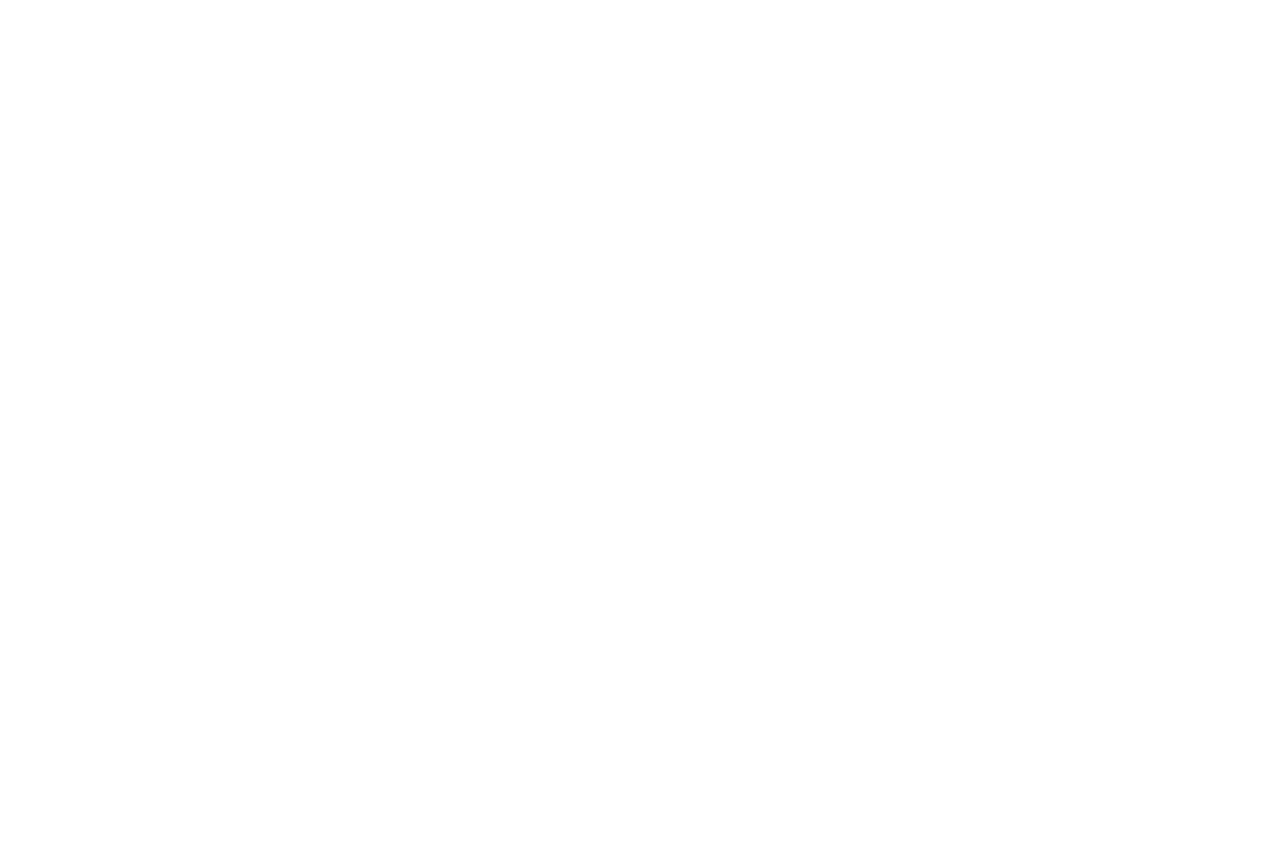
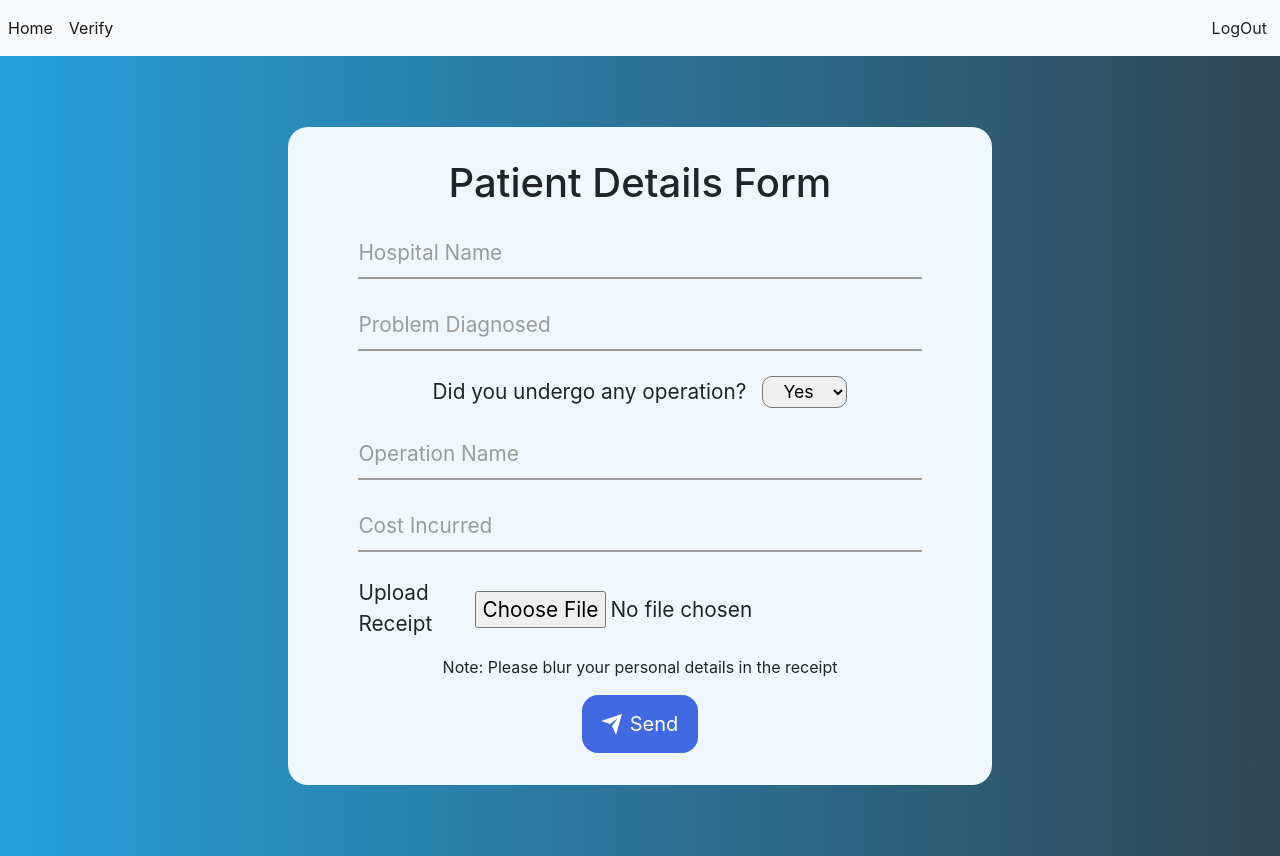
Before and after one commit to Ansfred/Smart-India-Hackathon, a React (Create React App) app in the folder front-end/: page /add in a window 1280 px wide. Before the commit this address had no page. Before the commit the page ends 800 px from the top, so only its background shows below. Built offline with nearby package versions, Linux system fonts and the light colour scheme.

Commit message:
Patient Form now sends the data to the backend

```diff
--- a/front-end/src/App.js
+++ b/front-end/src/App.js
@@ -12,7 +12,7 @@ function App() {
   return (
     <Router>
       <div className="App">
-        {!loginStatus ? (
+        {loginStatus ? (
           <Routes>
             <Route path="/" element={<LandingPage />}></Route>
             <Route path="/login" element={<Login></Login>}></Route>
--- a/front-end/src/Pages/PatientForm/PatientForm.css
+++ b/front-end/src/Pages/PatientForm/PatientForm.css
@@ -82,15 +82,21 @@
   align-items: center;
   align-self: center;
   width: 50%;
-  padding: 2rem 0 3rem 0;
+  padding: 2rem 0;
   border-radius: 20px;
   background-color: aliceblue;
   margin: 2rem 0;
 }
 
-.patient-form-container h1 {
+.patient-form-container h1,
+.patient-form-container h2 {
   text-align: center;
   margin: 0;
+}
+
+.patient-form-container h2 {
+  margin-top: 1rem;
+  color: #1ba052;
 }
 
 .had-operation-main {
@@ -129,6 +135,61 @@
   padding: 0 1rem;
   margin: 0;
   font-size: 1rem;
+}
+
+/* From cssbuttons.io by @adamgiebl */
+button#submit-patient-form {
+  margin-top: 1rem;
+  font-family: inherit;
+  font-size: 20px;
+  background: royalblue;
+  color: white;
+  padding: 0.7em 1em;
+  padding-left: 0.9em;
+  display: flex;
+  align-items: center;
+  border: none;
+  border-radius: 16px;
+  overflow: hidden;
+  transition: all 0.2s;
+}
+
+button#submit-patient-form span {
+  display: block;
+  margin-left: 0.3em;
+  transition: all 0.3s ease-in-out;
+}
+
+button#submit-patient-form svg {
+  display: block;
+  transform-origin: center center;
+  transition: transform 0.3s ease-in-out;
+}
+
+button#submit-patient-form:hover .svg-wrapper {
+  animation: fly-1 0.6s ease-in-out infinite alternate;
+}
+
+button#submit-patient-form:hover svg {
+  transform: translateX(1.2em) rotate(45deg) scale(1.1);
+}
+
+button#submit-patient-form:hover span {
+  transform: translateX(5em);
+}
+
+button#submit-patient-form:active {
+  transform: scale(0.95);
+}
+
+@keyframes fly-1 {
+  from {
+    transform: translateY(0.1em);
+  }
+
+  to {
+    transform: translateY(-0.1em);
+  }
 }
 
 @media screen and (max-width: 1300px) {
@@ -180,6 +241,9 @@
 }
 
 @media screen and (max-width: 580px) {
+  .patient-form-container h2 {
+    font-size: 1.45rem;
+  }
   .had-operation-main {
     flex-direction: column;
   }
@@ -206,6 +270,9 @@
   .patient-form-container h1 {
     font-size: 1.5rem;
   }
+  .patient-form-container h2 {
+    font-size: 1.25rem;
+  }
   .had-operation-main label {
     font-size: 1.05rem;
   }
--- a/front-end/src/Pages/PatientForm/PatientForm.js
+++ b/front-end/src/Pages/PatientForm/PatientForm.js
@@ -1,17 +1,85 @@
 import React, { useState } from "react";
+import axios from "axios";
 import "./PatientForm.css";
 
 const PatientForm = () => {
   const [hadOperation, setHadOperation] = useState(true);
+  const [patientFormData, setPatientFormData] = useState({
+    hospitalName: "",
+    problemDiagnosed: "",
+    operationName: "",
+    costIncurred: "",
+    uploadedReceipt: "",
+  });
+  const [isFormSubmitted, setIsFormSubmitted] = useState(false);
 
   const handleSelectChange = () => {
     setHadOperation((prevValue) => !prevValue);
+  };
+
+  const handleChange = (event) => {
+    setPatientFormData((prevValue) => {
+      return {
+        ...prevValue,
+        [event.target.name]:
+          event.target.type === "file"
+            ? event.target.files[0]
+            : event.target.value,
+      };
+    });
+  };
+
+  const clearForm = () => {
+    setPatientFormData({
+      hospitalName: "",
+      problemDiagnosed: "",
+      operationName: "",
+      costIncurred: "",
+      uploadedReceipt: "",
+    });
+
+    const fileInput = document.querySelector("input[type='file']");
+    fileInput.value = null;
+  };
+
+  const handleFormSubmit = async () => {
+    const patientFormDataObj = new FormData();
+    patientFormDataObj.append("hospital_name", patientFormData.hospitalName);
+    patientFormDataObj.append(
+      "problem_dignosed",
+      patientFormData.problemDiagnosed
+    );
+    patientFormDataObj.append("cost", patientFormData.costIncurred);
+    patientFormDataObj.append("receipt_file", patientFormData.uploadedReceipt);
+    patientFormDataObj.append("surgery_name", patientFormData.operationName);
+    try {
+      // make axios post request
+      await axios({
+        method: "post",
+        url: "http://127.0.0.1:8000/patient/api/patient-data/", // https://httpbin.org/post <- For Testing
+        data: patientFormDataObj,
+        headers: {
+          "Content-Type": "multipart/form-data",
+          Authorization:
+            "Bearer eyJ0eXAiOiJKV1QiLCJhbGciOiJIUzI1NiJ9.eyJ0b2tlbl90eXBlIjoiYWNjZXNzIiwiZXhwIjoxNjQ3OTM5NTE2LCJpYXQiOjE2NDc5MzIzMTYsImp0aSI6ImM2ZWJlZjYzYzczNDQzODFhY2Q5ODFkMzNmN2RkNDM5IiwidXNlcl9pZCI6Mn0.a8XyDJ-oGWuWxoqDlgMQyUaTQ3Yz7r1cdueXJgkxdO8",
+        },
+      });
+      clearForm();
+      window.scrollTo(0, 0);
+      setIsFormSubmitted(true);
+      setInterval(() => {
+        setIsFormSubmitted(false);
+      }, 1800);
+    } catch (err) {
+      console.log("Error Occurred!", err);
+    }
   };
 
   return (
     <div className="patient-outer-container">
       <div className="patient-form-container">
         <h1>Patient Details Form</h1>
+        {isFormSubmitted && <h2>Form Submitted Successfully!</h2>}
         <div className="form__group field">
           <input
             type="input"
@@ -19,6 +87,8 @@ const PatientForm = () => {
             placeholder="Hospital Name"
             name="hospitalName"
             id="hospitalName"
+            value={patientFormData.hospitalName}
+            onChange={handleChange}
             required
           />
           <label htmlFor="hospitalName" className="form__label">
@@ -33,6 +103,8 @@ const PatientForm = () => {
             placeholder="Problem Diagnosed"
             name="problemDiagnosed"
             id="problemDiagnosed"
+            value={patientFormData.problemDiagnosed}
+            onChange={handleChange}
             required
           />
           <label htmlFor="problemDiagnosed" className="form__label">
@@ -61,6 +133,8 @@ const PatientForm = () => {
               placeholder="Operation Name"
               name="operationName"
               id="operationName"
+              value={patientFormData.operationName}
+              onChange={handleChange}
               required
             />
             <label htmlFor="operationName" className="form__label">
@@ -71,11 +145,15 @@ const PatientForm = () => {
 
         <div className="form__group field">
           <input
-            type="input"
+            type="number"
+            min={0}
+            step={100}
             className="form__field"
             placeholder="Cost Incurred"
             name="costIncurred"
             id="costIncurred"
+            value={patientFormData.costIncurred}
+            onChange={handleChange}
             required
           />
           <label htmlFor="costIncurred" className="form__label">
@@ -84,12 +162,37 @@ const PatientForm = () => {
         </div>
 
         <div className="form__group field upload-receipt">
-          <label htmlFor="uploadReceipt">Upload Receipt</label>
-          <input type="file" name="uploadReceipt" id="uploadReceipt"></input>
+          <label htmlFor="uploadedReceipt">Upload Receipt</label>
+          <input
+            type="file"
+            name="uploadedReceipt"
+            id="uploadedReceipt"
+            onChange={handleChange}
+          ></input>
         </div>
         <p id="blur-msg">
           Note: Please blur your personal details in the receipt
         </p>
+
+        <button id="submit-patient-form" onClick={handleFormSubmit}>
+          <div className="svg-wrapper-1">
+            <div className="svg-wrapper">
+              <svg
+                xmlns="http://www.w3.org/2000/svg"
+                viewBox="0 0 24 24"
+                width="24"
+                height="24"
+              >
+                <path fill="none" d="M0 0h24v24H0z"></path>
+                <path
+                  fill="currentColor"
+                  d="M1.946 9.315c-.522-.174-.527-.455.01-.634l19.087-6.362c.529-.176.832.12.684.638l-5.454 19.086c-.15.529-.455.547-.679.045L12 14l6-8-8 6-8.054-2.685z"
+                ></path>
+              </svg>
+            </div>
+          </div>
+          <span>Send</span>
+        </button>
       </div>
     </div>
   );
```
Also changed, not shown: 2 other files (tests, documents, lock files or other folders).
